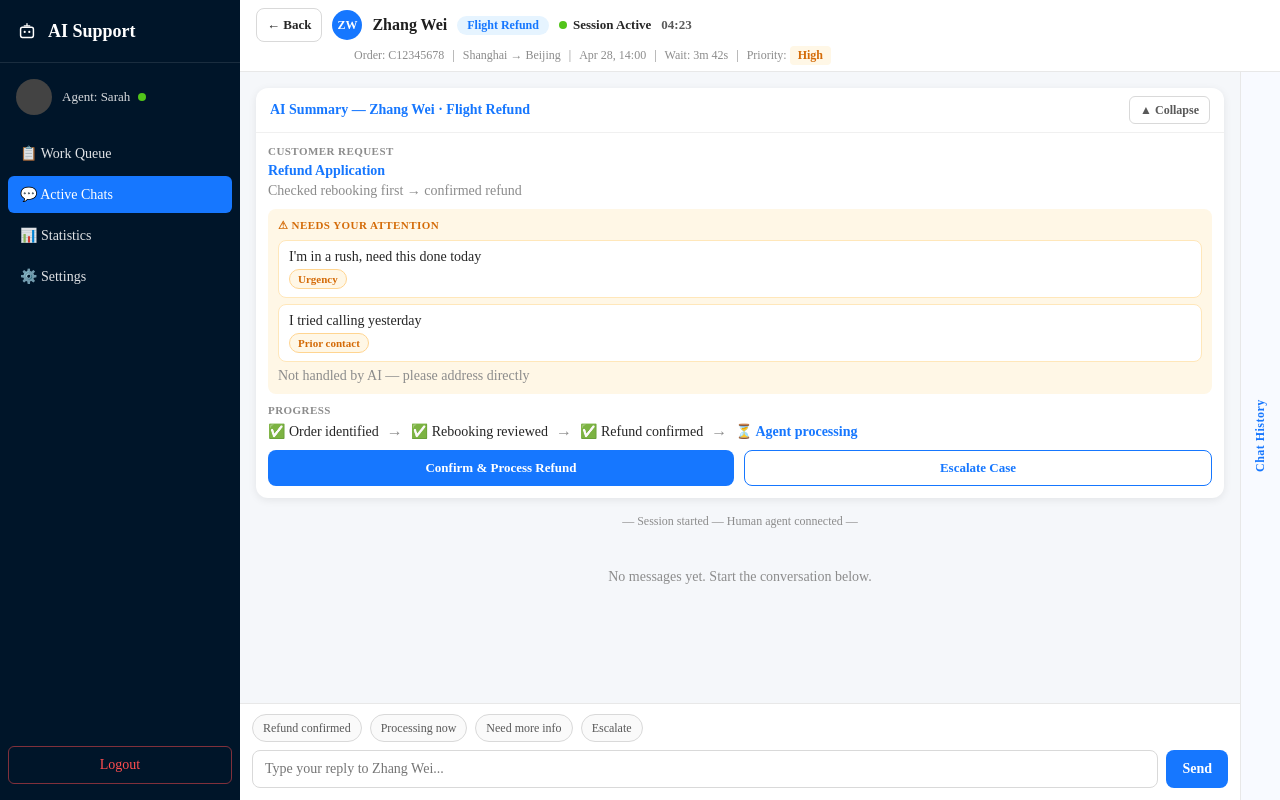
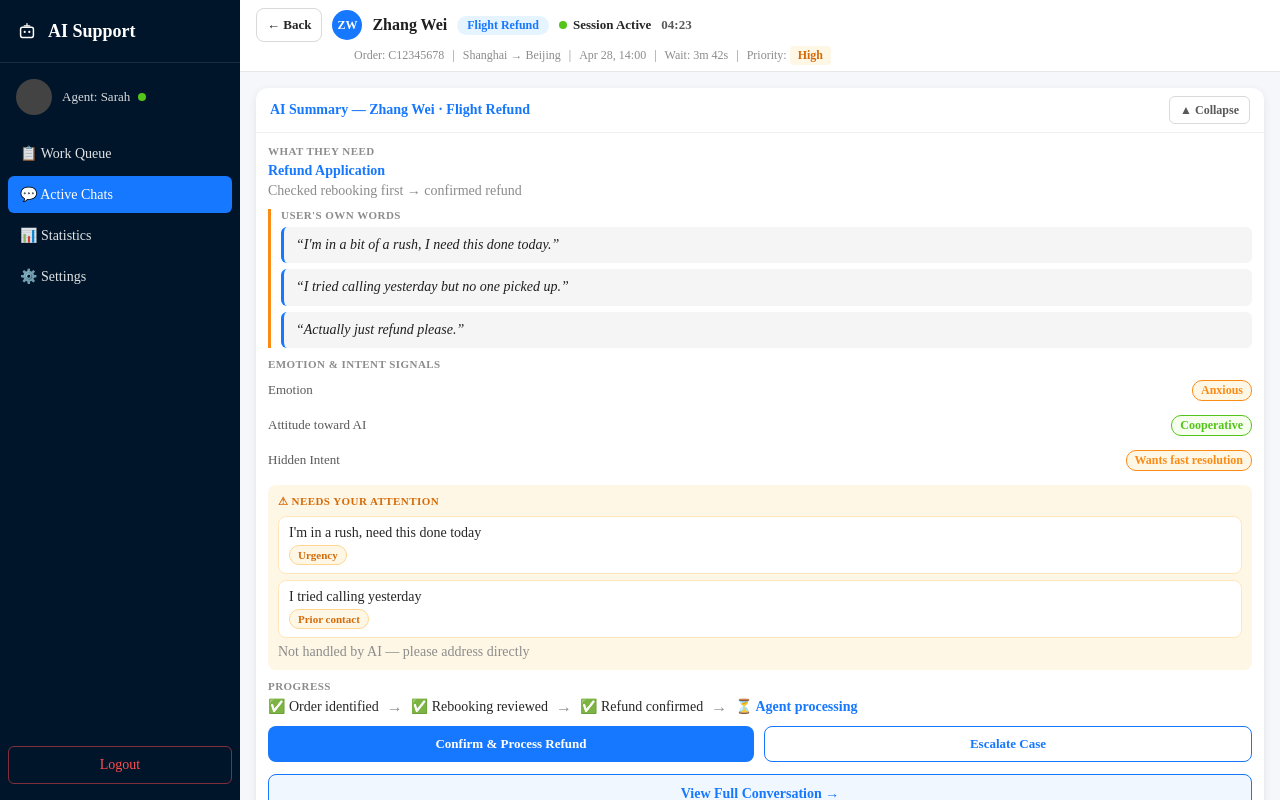
Before and after one commit to sqbbsll-ops/cursor-ai-support, a React (Vite) app: page /agent/chat/1 in a window 1280 px wide. Built offline with nearby package versions, Linux system fonts and the light colour scheme.

Commit message:
redesign agent summary card

```diff
--- a/src/pages/agent/AgentChat.jsx
+++ b/src/pages/agent/AgentChat.jsx
@@ -7,6 +7,8 @@ import styles from "./AgentChat.module.css";
 /** @typedef {{ text: string, tag: string }} UnprocessedCard */
 /** @typedef {{ status: 'done' | 'warning' | 'pending', text: string }} StepItem */
 /** @typedef {{ key: string, value: string }} OrderLine */
+/** @typedef {{ label: string, color: 'green' | 'orange' | 'red' | 'blue' | 'gray' }} SignalBadge */
+/** @typedef {{ emotion: SignalBadge, attitude: SignalBadge, intent: SignalBadge }} SessionSignals */
 
 /**
  * @typedef {{
@@ -22,6 +24,8 @@ import styles from "./AgentChat.module.css";
  *   quickChips: string[];
  *   requestHeadline: string;
  *   requestSubtext: string;
+ *   quotes: string[];
+ *   signals: SessionSignals;
  *   unprocessedCards: UnprocessedCard[];
  *   steps: StepItem[];
  *   primaryActionLabel?: string;
@@ -60,6 +64,16 @@ const CHAT_SESSIONS = {
     quickChips: ["Refund confirmed", "Processing now", "Need more info", "Escalate"],
     requestHeadline: "Refund Application",
     requestSubtext: "Checked rebooking first → confirmed refund",
+    quotes: [
+      "I'm in a bit of a rush, I need this done today.",
+      "I tried calling yesterday but no one picked up.",
+      "Actually just refund please."
+    ],
+    signals: {
+      emotion: { label: "Anxious", color: "orange" },
+      attitude: { label: "Cooperative", color: "green" },
+      intent: { label: "Wants fast resolution", color: "orange" }
+    },
     unprocessedCards: [
       { text: "I'm in a rush, need this done today", tag: "Urgency" },
       { text: "I tried calling yesterday", tag: "Prior contact" }
@@ -100,6 +114,16 @@ const CHAT_SESSIONS = {
     quickChips: ["Cancel confirmed", "Processing now", "Need more info", "Escalate"],
     requestHeadline: "Room Upgrade Inquiry",
     requestSubtext: "User wants to upgrade to suite — AI unable to process",
+    quotes: [
+      "I want to upgrade to a suite, not cancel.",
+      "I want to know if I can upgrade and how much it costs.",
+      "Can anyone help me with this?"
+    ],
+    signals: {
+      emotion: { label: "Frustrated", color: "red" },
+      attitude: { label: "AI could not help", color: "red" },
+      intent: { label: "Seeking upgrade options", color: "blue" }
+    },
     unprocessedCards: [
       { text: "I want to upgrade to a suite", tag: "Upgrade request" },
       { text: "I want to know if I can upgrade and how much it costs", tag: "Pricing inquiry" },
@@ -131,6 +155,15 @@ const CHAT_SESSIONS = {
     quickChips: ["Status shared", "Processing now", "Need more info", "Escalate"],
     requestHeadline: "Order Status Check",
     requestSubtext: "Customer needed status clarity after a long wait",
+    quotes: [
+      "I've been waiting for 3 days already.",
+      "OK thanks."
+    ],
+    signals: {
+      emotion: { label: "Impatient", color: "orange" },
+      attitude: { label: "Neutral", color: "gray" },
+      intent: { label: "Needs reassurance", color: "blue" }
+    },
     unprocessedCards: [{ text: "I've been waiting for 3 days already", tag: "Waiting frustration" }],
     steps: [
       { status: "done", text: "Order identified" },
@@ -319,9 +352,50 @@ export function AgentChat() {
               {isSummaryExpanded && (
                 <div className={styles.summaryCardBody}>
                   <section className={styles.summarySection}>
-                    <div className={styles.summarySectionLabel}>Customer Request</div>
+                    <div className={styles.summarySectionLabel}>What They Need</div>
                     <div className={styles.requestHeadline}>{session.requestHeadline}</div>
                     <div className={styles.requestSubtext}>{session.requestSubtext}</div>
+                  </section>
+
+                  <section className={`${styles.summarySection} ${styles.quotesSection}`}>
+                    <div className={styles.summarySectionLabel}>User's Own Words</div>
+                    <div className={styles.quotesList}>
+                      {session.quotes.map((quote) => (
+                        <div key={quote} className={styles.quoteCard}>
+                          “{quote}”
+                        </div>
+                      ))}
+                    </div>
+                  </section>
+
+                  <section className={styles.summarySection}>
+                    <div className={styles.summarySectionLabel}>Emotion &amp; Intent Signals</div>
+                    <div className={styles.signalsGrid}>
+                      <div className={styles.signalRow}>
+                        <span className={styles.signalLabel}>Emotion</span>
+                        <span
+                          className={`${styles.signalBadge} ${styles[`badge_${session.signals.emotion.color}`]}`}
+                        >
+                          {session.signals.emotion.label}
+                        </span>
+                      </div>
+                      <div className={styles.signalRow}>
+                        <span className={styles.signalLabel}>Attitude toward AI</span>
+                        <span
+                          className={`${styles.signalBadge} ${styles[`badge_${session.signals.attitude.color}`]}`}
+                        >
+                          {session.signals.attitude.label}
+                        </span>
+                      </div>
+                      <div className={styles.signalRow}>
+                        <span className={styles.signalLabel}>Hidden Intent</span>
+                        <span
+                          className={`${styles.signalBadge} ${styles[`badge_${session.signals.intent.color}`]}`}
+                        >
+                          {session.signals.intent.label}
+                        </span>
+                      </div>
+                    </div>
                   </section>
 
                   <section className={`${styles.summarySection} ${styles.attentionSection}`}>
@@ -377,6 +451,14 @@ export function AgentChat() {
                       </button>
                     </div>
                   )}
+
+                  <button
+                    type="button"
+                    className={styles.viewHistoryBtn}
+                    onClick={() => setIsHistoryOpen(true)}
+                  >
+                    View Full Conversation →
+                  </button>
                 </div>
               )}
             </div>
@@ -418,8 +500,11 @@ export function AgentChat() {
             </div>
           </section>
 
-          <aside className={`${styles.historyPanel} ${isHistoryOpen ? styles.historyPanelOpen : styles.historyPanelClosed}`}>
-            {isHistoryOpen ? (
+          <aside
+            className={`${styles.historyPanel} ${isHistoryOpen ? styles.historyPanelOpen : styles.historyPanelClosed}`}
+            aria-hidden={!isHistoryOpen}
+          >
+            {isHistoryOpen && (
               <>
                 <div className={styles.historyHeader}>
                   <div>
@@ -435,10 +520,6 @@ export function AgentChat() {
                   <div className={styles.historyTransferDivider}>— Transferred to human agent —</div>
                 </div>
               </>
-            ) : (
-              <button type="button" className={styles.historyCollapsedTab} onClick={() => setIsHistoryOpen(true)}>
-                Chat History
-              </button>
             )}
           </aside>
         </div>
--- a/src/pages/agent/AgentChat.module.css
+++ b/src/pages/agent/AgentChat.module.css
@@ -137,7 +137,7 @@
 }
 
 .chatWorkspaceFull {
-  margin-right: 40px;
+  margin-right: 0;
 }
 
 .chatWorkspaceWithHistory {
@@ -474,25 +474,12 @@
 }
 
 .historyPanelClosed {
-  width: 40px;
+  width: 0;
+  border-left: none;
 }
 
 .historyPanelOpen {
   width: 300px;
-}
-
-.historyCollapsedTab {
-  width: 100%;
-  height: 100%;
-  border: none;
-  background: #f8faff;
-  color: #1677ff;
-  font-size: 12px;
-  font-weight: 700;
-  letter-spacing: 0.04em;
-  writing-mode: vertical-rl;
-  transform: rotate(180deg);
-  cursor: pointer;
 }
 
 .historyHeader {
@@ -624,3 +611,106 @@
   font-weight: 600;
   box-shadow: 0 8px 20px rgba(0, 0, 0, 0.15);
 }
+
+.quotesSection {
+  border-left: 3px solid #fa8c16;
+  padding-left: 10px;
+}
+
+.quotesList {
+  display: flex;
+  flex-direction: column;
+  gap: 6px;
+}
+
+.quoteCard {
+  background: #f5f5f5;
+  border-left: 3px solid #1677ff;
+  border-radius: 6px;
+  padding: 8px 12px;
+  font-size: 14px;
+  color: #1f1f1f;
+  font-style: italic;
+  line-height: 1.45;
+}
+
+.signalsGrid {
+  display: flex;
+  flex-direction: column;
+  gap: 6px;
+}
+
+.signalRow {
+  display: flex;
+  align-items: center;
+  justify-content: space-between;
+  gap: 10px;
+  padding: 4px 0;
+}
+
+.signalLabel {
+  font-size: 13px;
+  color: #595959;
+  font-weight: 500;
+}
+
+.signalBadge {
+  display: inline-flex;
+  align-items: center;
+  font-size: 12px;
+  font-weight: 600;
+  padding: 2px 8px;
+  border-radius: 10px;
+  border: 1px solid transparent;
+  white-space: nowrap;
+}
+
+.badge_green {
+  background: #f6ffed;
+  color: #52c41a;
+  border-color: #52c41a;
+}
+
+.badge_orange {
+  background: #fff7e6;
+  color: #fa8c16;
+  border-color: #fa8c16;
+}
+
+.badge_red {
+  background: #fff1f0;
+  color: #f5222d;
+  border-color: #f5222d;
+}
+
+.badge_blue {
+  background: #e6f4ff;
+  color: #1677ff;
+  border-color: #1677ff;
+}
+
+.badge_gray {
+  background: #fafafa;
+  color: #8c8c8c;
+  border-color: #8c8c8c;
+}
+
+.viewHistoryBtn {
+  display: block;
+  width: 100%;
+  height: 40px;
+  margin-top: 12px;
+  background: #f0f7ff;
+  border: 1px solid #1677ff;
+  border-radius: 8px;
+  color: #1677ff;
+  font-size: 14px;
+  font-weight: 600;
+  text-align: center;
+  cursor: pointer;
+  transition: background 0.15s ease;
+}
+
+.viewHistoryBtn:hover {
+  background: #e6f4ff;
+}
```
Also changed, not shown: 5 other files (tests, documents, lock files or other folders).
